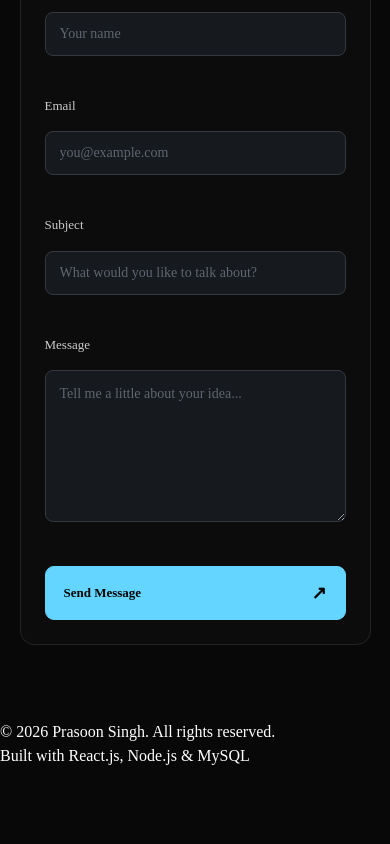
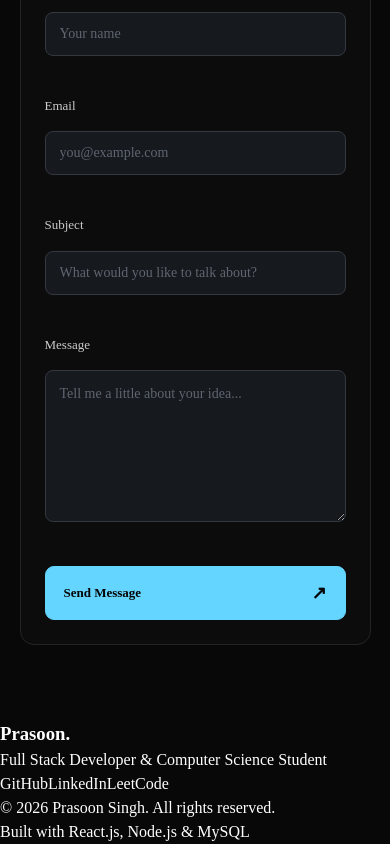
Before and after one commit to prasoonsin/prasoon-portfolio, a React (Vite) app in the folder client/: page / in a window 390 px wide. Shown: the part 7582-8426 px from the top of the page. Before the commit the page ends 8350 px from the top, so only its background shows below. Built offline with nearby package versions, Linux system fonts and the light colour scheme; no server answers.

Commit message:
Redesign portfolio footer

```diff
--- a/client/src/components/common/Footer.css
+++ b/client/src/components/common/Footer.css
@@ -3,18 +3,185 @@
 ========================================================= */
 
 .footer {
-  padding: 35px 8%;
+  position: relative;
 
-  background: #080808;
+  padding: 70px 8% 28px;
 
-  border-top: 1px solid #202020;
+  background:
+    radial-gradient(
+      circle at 15% 20%,
+      rgba(99, 213, 255, 0.035),
+      transparent 30%
+    ),
+    #090909;
+
+  border-top: 1px solid #1f1f1f;
+
+  overflow: hidden;
 }
 
+
+/* =========================================================
+   TOP ACCENT
+========================================================= */
+
+.footer::before {
+  content: "";
+
+  position: absolute;
+
+  top: -1px;
+  left: 8%;
+
+  width: 70px;
+  height: 1px;
+
+  background: #63d5ff;
+
+  box-shadow:
+    0 0 18px rgba(99, 213, 255, 0.25);
+}
+
+
+/* =========================================================
+   CONTAINER
+========================================================= */
+
 .footer-container {
+  width: 100%;
   max-width: 1200px;
+
   margin: 0 auto;
+}
 
+
+/* =========================================================
+   TOP SECTION
+========================================================= */
+
+.footer-top {
   display: flex;
+
+  align-items: flex-start;
+  justify-content: space-between;
+
+  gap: 40px;
+}
+
+
+/* =========================================================
+   BRAND
+========================================================= */
+
+.footer-brand h3 {
+  margin: 0 0 9px;
+
+  color: #ffffff;
+
+  font-size: 24px;
+  font-weight: 650;
+
+  letter-spacing: -0.02em;
+
+  transition:
+    color 0.25s ease;
+}
+
+.footer-brand h3 span {
+  color: #63d5ff;
+}
+
+.footer-brand h3:hover {
+  color: #63d5ff;
+}
+
+.footer-brand p {
+  margin: 0;
+
+  color: #686868;
+
+  font-size: 13px;
+
+  line-height: 1.6;
+}
+
+
+/* =========================================================
+   SOCIAL LINKS
+========================================================= */
+
+.footer-socials {
+  display: flex;
+
+  align-items: center;
+
+  gap: 26px;
+
+  padding-top: 5px;
+}
+
+.footer-socials a {
+  position: relative;
+
+  color: #777777;
+
+  font-size: 13px;
+  font-weight: 500;
+
+  text-decoration: none;
+
+  transition:
+    color 0.25s ease;
+}
+
+.footer-socials a::after {
+  content: "";
+
+  position: absolute;
+
+  left: 0;
+  bottom: -6px;
+
+  width: 0;
+  height: 1px;
+
+  background: #63d5ff;
+
+  transition:
+    width 0.25s ease;
+}
+
+.footer-socials a:hover {
+  color: #63d5ff;
+}
+
+.footer-socials a:hover::after {
+  width: 100%;
+}
+
+
+/* =========================================================
+   DIVIDER
+========================================================= */
+
+.footer-divider {
+  width: 100%;
+
+  height: 1px;
+
+  margin: 42px 0 24px;
+
+  background: #1d1d1d;
+}
+
+
+/* =========================================================
+   BOTTOM SECTION
+========================================================= */
+
+.footer-bottom {
+  display: flex;
+
   align-items: center;
   justify-content: space-between;
 
@@ -23,52 +190,39 @@
 
 
 /* =========================================================
-   BRAND
+   COPYRIGHT
 ========================================================= */
 
-.footer-brand {
-  color: #ffffff;
+.footer-copyright {
+  margin: 0;
 
-  font-size: 18px;
-  font-weight: 600;
+  color: #505050;
 
-  letter-spacing: 0.3px;
-}
+  font-size: 11px;
 
-.footer-brand span {
-  color: #63d5ff;
+  line-height: 1.6;
 }
 
 
 /* =========================================================
-   FOOTER TEXT
+   TECH STACK
 ========================================================= */
 
 .footer-text {
   margin: 0;
 
-  color: #777777;
+  color: #505050;
 
-  font-size: 13px;
-  text-align: center;
+  font-size: 11px;
+
+  text-align: right;
+
+  transition:
+    color 0.25s ease;
 }
 
-.footer-copyright {
-  margin: 0;
-
-  color: #666666;
-
-  font-size: 12px;
-  text-align: right;
-}
-
-
-/* =========================================================
-   HOVER
-========================================================= */
-
-.footer-brand:hover {
-  color: #63d5ff;
+.footer-text:hover {
+  color: #777777;
 }
 
 
@@ -79,41 +233,83 @@
 @media (max-width: 800px) {
 
   .footer {
-    padding: 30px 6%;
+    padding: 60px 6% 25px;
   }
 
-  .footer-container {
+  .footer::before {
+    left: 6%;
+  }
+
+  .footer-top {
     flex-direction: column;
 
-    text-align: center;
-
-    gap: 12px;
+    gap: 28px;
   }
 
-  .footer-text,
-  .footer-copyright {
-    text-align: center;
+  .footer-socials {
+    padding-top: 0;
+
+    gap: 22px;
+  }
+
+  .footer-divider {
+    margin: 35px 0 20px;
+  }
+
+  .footer-bottom {
+    flex-direction: column;
+
+    align-items: flex-start;
+
+    gap: 8px;
+  }
+
+  .footer-text {
+    text-align: left;
   }
 
 }
 
 
+/* =========================================================
+   MOBILE
+========================================================= */
+
 @media (max-width: 500px) {
 
   .footer {
-    padding: 28px 5%;
+    padding: 50px 5% 24px;
   }
 
-  .footer-brand {
-    font-size: 17px;
+  .footer::before {
+    left: 5%;
   }
 
-  .footer-text {
+  .footer-brand h3 {
+    font-size: 22px;
+  }
+
+  .footer-brand p {
     font-size: 12px;
   }
 
-  .footer-copyright {
-    font-size: 11px;
+  .footer-socials {
+    flex-wrap: wrap;
+
+    gap: 16px 20px;
+  }
+
+  .footer-socials a {
+    font-size: 12px;
+  }
+
+  .footer-divider {
+    margin: 32px 0 18px;
+  }
+
+  .footer-copyright,
+  .footer-text {
+    font-size: 10px;
   }
 
 }
--- a/client/src/components/common/Footer.jsx
+++ b/client/src/components/common/Footer.jsx
@@ -1,14 +1,74 @@
 function Footer() {
+  const currentYear = new Date().getFullYear();
+
   return (
     <footer className="footer">
       <div className="footer-container">
-        <p>
-          © {new Date().getFullYear()} Prasoon Singh. All rights reserved.
-        </p>
 
-        <p className="footer-text">
-          Built with React.js, Node.js & MySQL
-        </p>
+        {/* Top Section */}
+        <div className="footer-top">
+
+          {/* Brand */}
+          <div className="footer-brand">
+            <h3>
+              Prasoon<span>.</span>
+            </h3>
+
+            <p>
+              Full Stack Developer & Computer Science Student
+            </p>
+          </div>
+
+
+          {/* Social Links */}
+          <div className="footer-socials">
+
+            <a
+              href="https://github.com/prasoonsin"
+              target="_blank"
+              rel="noopener noreferrer"
+            >
+              GitHub
+            </a>
+
+            <a
+              href="https://www.linkedin.com/"
+              target="_blank"
+              rel="noopener noreferrer"
+            >
+              LinkedIn
+            </a>
+
+            <a
+              href="https://leetcode.com/"
+              target="_blank"
+              rel="noopener noreferrer"
+            >
+              LeetCode
+            </a>
+
+          </div>
+
+        </div>
+
+
+        {/* Divider */}
+        <div className="footer-divider"></div>
+
+
+        {/* Bottom Section */}
+        <div className="footer-bottom">
+
+          <p className="footer-copyright">
+            © {currentYear} Prasoon Singh. All rights reserved.
+          </p>
+
+          <p className="footer-text">
+            Built with React.js, Node.js & MySQL
+          </p>
+
+        </div>
+
       </div>
     </footer>
   );
```
